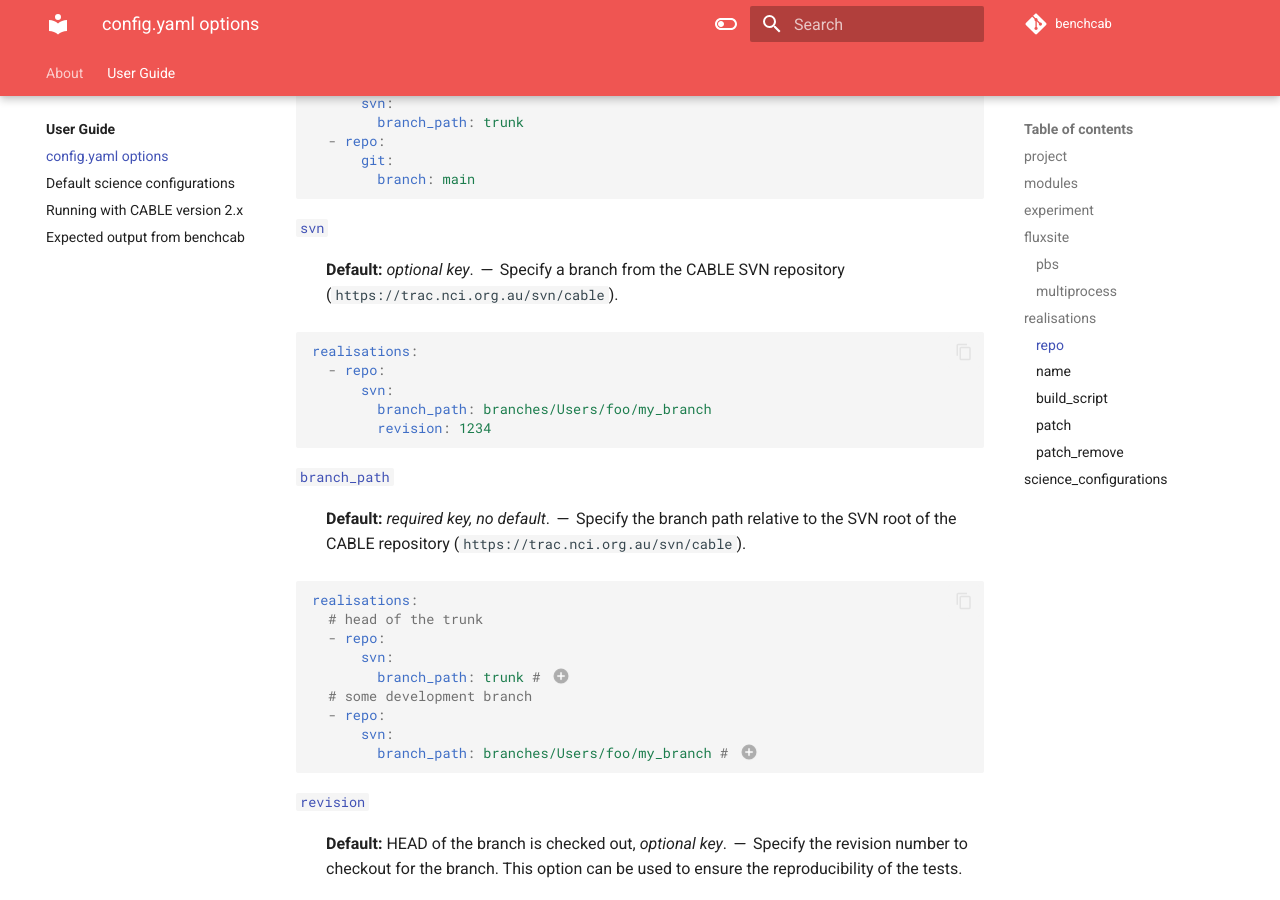
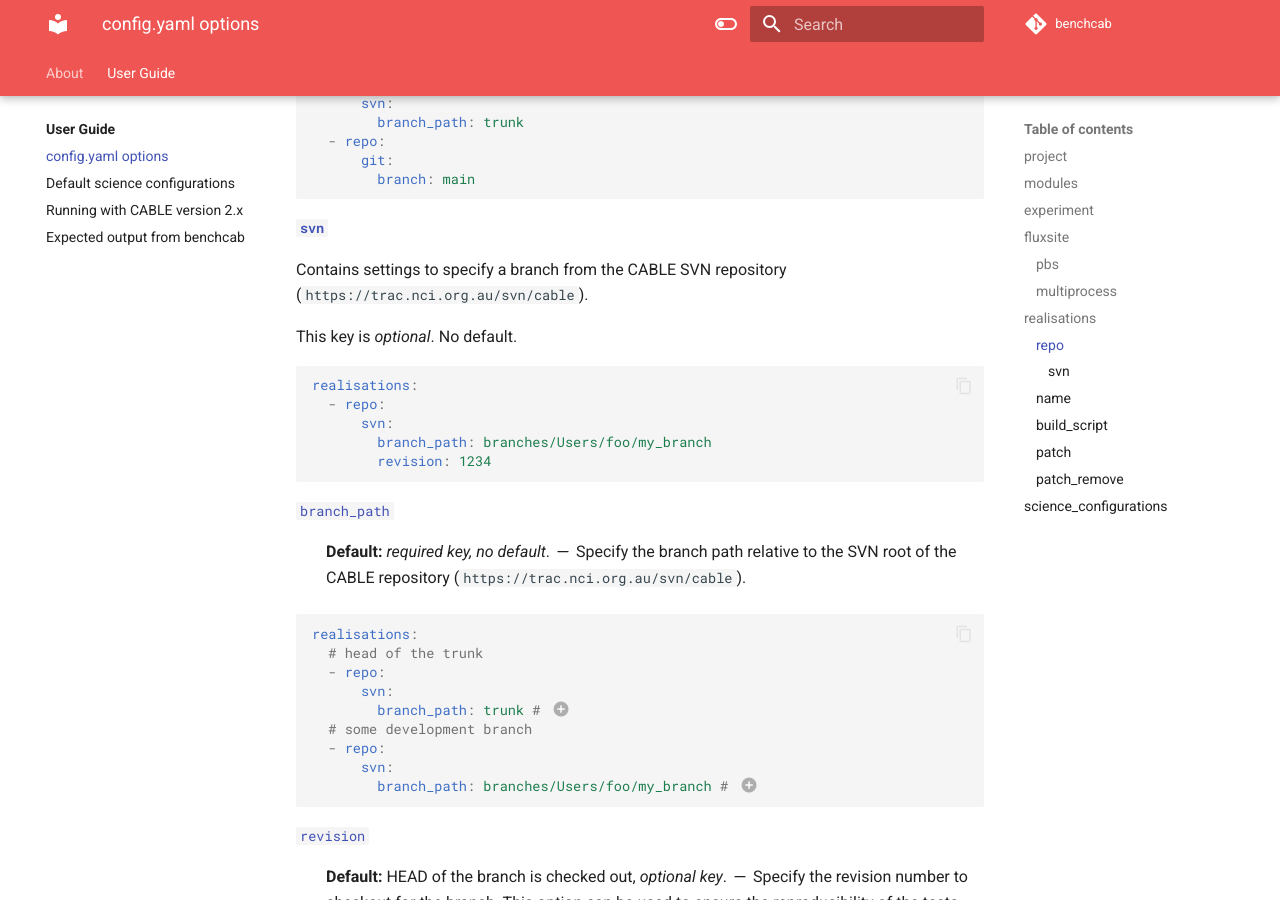
Before and after one commit to mdekauwe/CABLE_benchmarking, an MkDocs documentation site: the page built from docs/user_guide/config_options.md, in a window 1280 px wide and 900 px high, scrolled down 3966 px. Built offline with MkDocs 1.6.1 and Material for MkDocs 9.7.7, drawn with Linux system fonts in a browser that asks for light colours; comment, search, counter and statistics services are not loaded.

Commit message:
Update docs/user_guide/config_options.md
PR: #208

Co-authored-by: Claire Carouge <ccarouge@users.noreply.github.com>

````diff
--- a/docs/user_guide/config_options.md
+++ b/docs/user_guide/config_options.md
@@ -201,9 +201,11 @@ realisations:
         branch: main
 ```
 
-[`svn`](#+repo.svn){ #+repo.svn}
+#### [`svn`](#+repo.svn){ #+repo.svn}
 
-: **Default:** _optional key_. :octicons-dash-24: Specify a branch from the CABLE SVN repository (`https://trac.nci.org.au/svn/cable`).
+Contains settings to specify a branch from the CABLE SVN repository (`https://trac.nci.org.au/svn/cable`).
+
+This key is _optional_. No default.
 
 ```yaml
 realisations:
````
